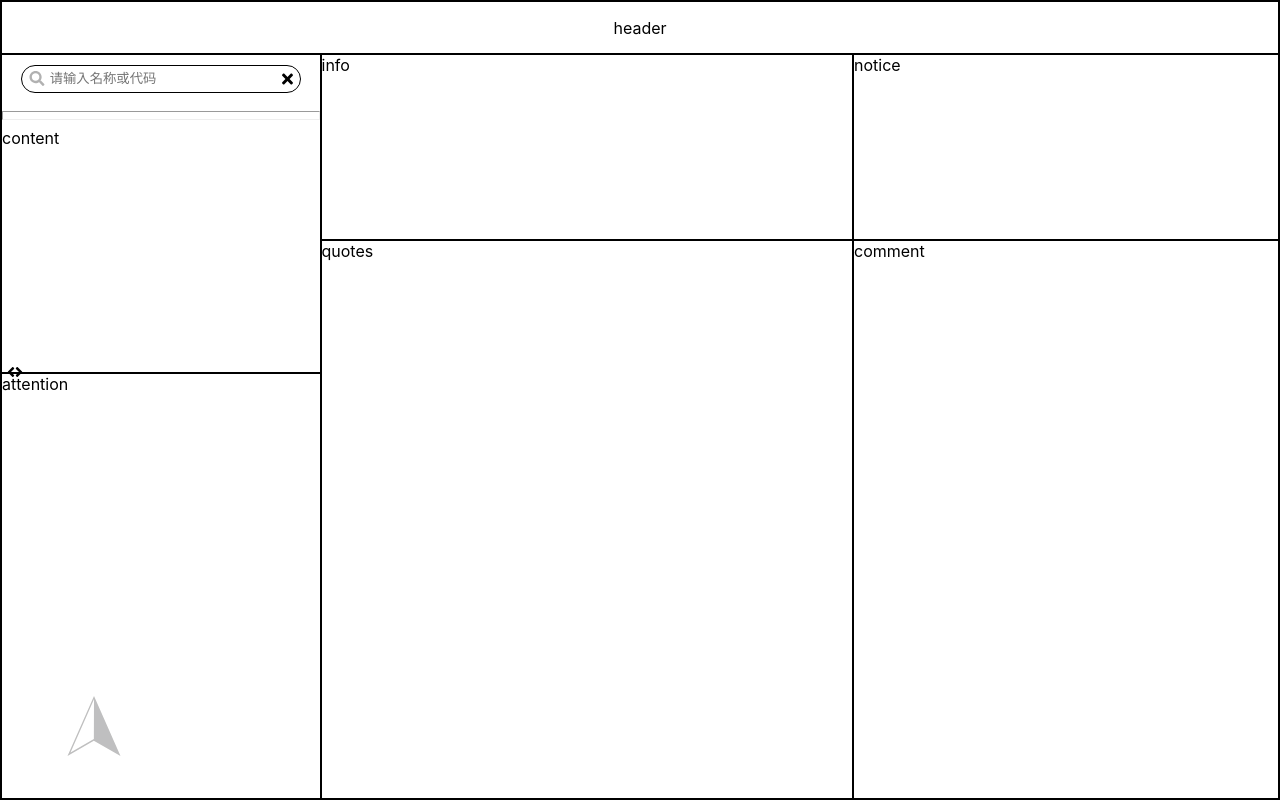
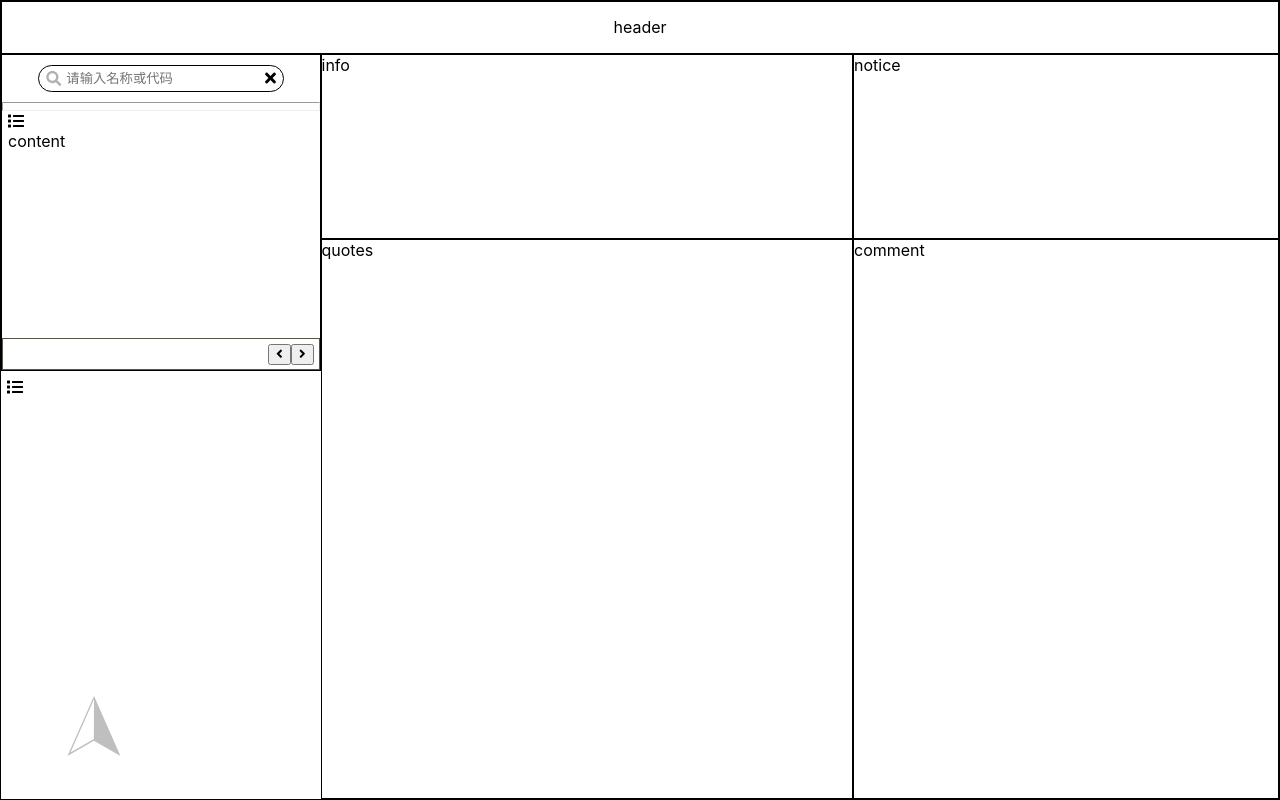
Before and after one commit to zqxul/stock.tao.ui, a React (Create React App) app: page / in a window 1280 px wide. Built offline with nearby package versions, Linux system fonts and the light colour scheme.

Commit message:
add attention panel

```diff
--- a/src/App.css
+++ b/src/App.css
@@ -1,5 +1,6 @@
 * {
     box-sizing: border-box;
+    margin: 0;
 }
 
 html, body {
--- a/src/App.js
+++ b/src/App.js
@@ -1,4 +1,5 @@
 import './App.css';
+import AttentionPanel from './component/attention/attention';
 import Nav from './component/nav/nav';
 import SearchPanel from './component/search/search'
 import { MenuList } from './config'
@@ -11,8 +12,8 @@ function App() {
         <header>
           header
         </header>
-          <SearchPanel />
-        <div className='attention'>attention</div>
+        <SearchPanel />
+        <AttentionPanel />
         <div className='info'>info</div>
         <div className='notice'>notice</div>
         <div className='quotes'>quotes</div>
--- /dev/null
+++ b/src/component/attention/attention.css
@@ -0,0 +1,5 @@
+.attention-panel {
+    padding: 6px 6px;
+}
+
+.attention-icon {}
--- /dev/null
+++ b/src/component/attention/attention.js
@@ -0,0 +1,29 @@
+import React from 'react'
+import './attention.css'
+import { FontAwesomeIcon as Icon } from "@fortawesome/react-fontawesome";
+import { faList } from '@fortawesome/free-solid-svg-icons'
+
+
+
+export default class AttentionPanel extends React.Component {
+
+
+    constructor(props) {
+        super(props)
+        this.state = {
+            current: 1
+        }
+        this.handleSelect = this.handleSelect.bind(this)
+    }
+
+    handleSelect() { }
+
+    render() {
+        return (
+            <div className='attention-panel'>
+                <Icon className='attention-icon' icon={faList} />
+            </div>
+        )
+    }
+
+}
--- a/src/component/search/search.css
+++ b/src/component/search/search.css
@@ -18,7 +18,7 @@
     align-items: center;
     justify-content: space-between;
     padding: 3px 5px;
-    width: 280px;
+    width: 80%;
 }
 
 .keyword-group {
@@ -35,6 +35,11 @@
     width: 15px;
     margin-left: 2px;
     opacity: 0.3;
+}
+
+.search-spliter {
+    margin: 0;
+    padding: 0;
 }
 
 .keyword-group input, .keyword-group button {
@@ -67,9 +72,14 @@
 
 .result-panel {
     height: 72%;
+    padding: 0px 6px;
 }
 
 .page-panel {
     height: 10%;
     padding: 5px;
+    display: flex;
+    justify-content: flex-end;
+    align-items: center;
+    border: 1px solid rgb(88, 82, 77);
 }
--- a/src/component/search/search.js
+++ b/src/component/search/search.js
@@ -1,7 +1,7 @@
 import React from 'react'
 import './search.css'
 import { FontAwesomeIcon as Icon } from "@fortawesome/react-fontawesome";
-import { faTimes, faSearch, faAngleLeft, faAngleRight } from '@fortawesome/free-solid-svg-icons'
+import { faTimes, faSearch, faAngleLeft, faAngleRight, faList } from '@fortawesome/free-solid-svg-icons'
 
 export default class SearchPanel extends React.Component {
 
@@ -23,7 +23,7 @@ export default class SearchPanel extends React.Component {
         return (
             < div className='search-panel' >
                 <SearchBox handler={this.handleSearch} />
-                <hr />
+                <hr className='search-spliter' />
                 <ResultPanel />
                 <PagePanel />
             </div >
@@ -69,8 +69,8 @@ class SearchBox extends React.Component {
                     <Icon className='search-logo' icon={faSearch} />
                     <input className='keyword' name='keyword' type='text' value={keyword} onChange={this.handleChange} placeholder='请输入名称或代码' />
                     <Icon className='reset' icon={faTimes} onClick={this.handleClear} />
-                    {/* <button className='submit' type='submit' onClick={this.handleSubmit}>✓</button> */}
                 </div>
+                {/* <button className='submit' type='submit' onClick={this.handleSubmit}>查询</button> */}
             </form>
         )
     }
@@ -92,6 +92,7 @@ class ResultPanel extends React.Component {
     render() {
         return (
             <div className="result-panel">
+                <Icon className='result-list' icon={faList} />
                 <div>content</div>
             </div>
         )
@@ -128,8 +129,8 @@ class PagePanel extends React.Component {
     render() {
         return (
             <div className='page-panel'>
-                <Icon className='page-pre' icon={faAngleLeft} onClick={this.handlePre}/>
-                <Icon className='page-next' icon={faAngleRight} onClick={this.handleNext}/>
+                <button onClick={this.handlePre}><Icon className='page-pre' icon={faAngleLeft} /></button>
+                <button onClick={this.handleNext}><Icon className='page-next' icon={faAngleRight} /></button>
             </div>
         )
     }
```
